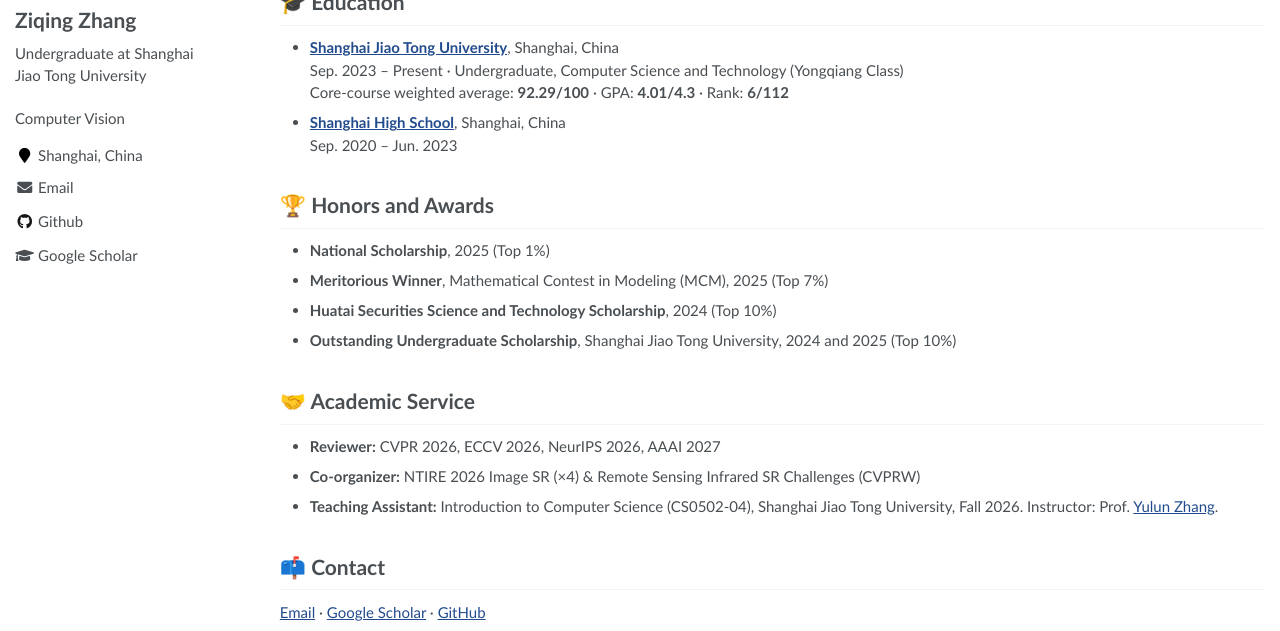
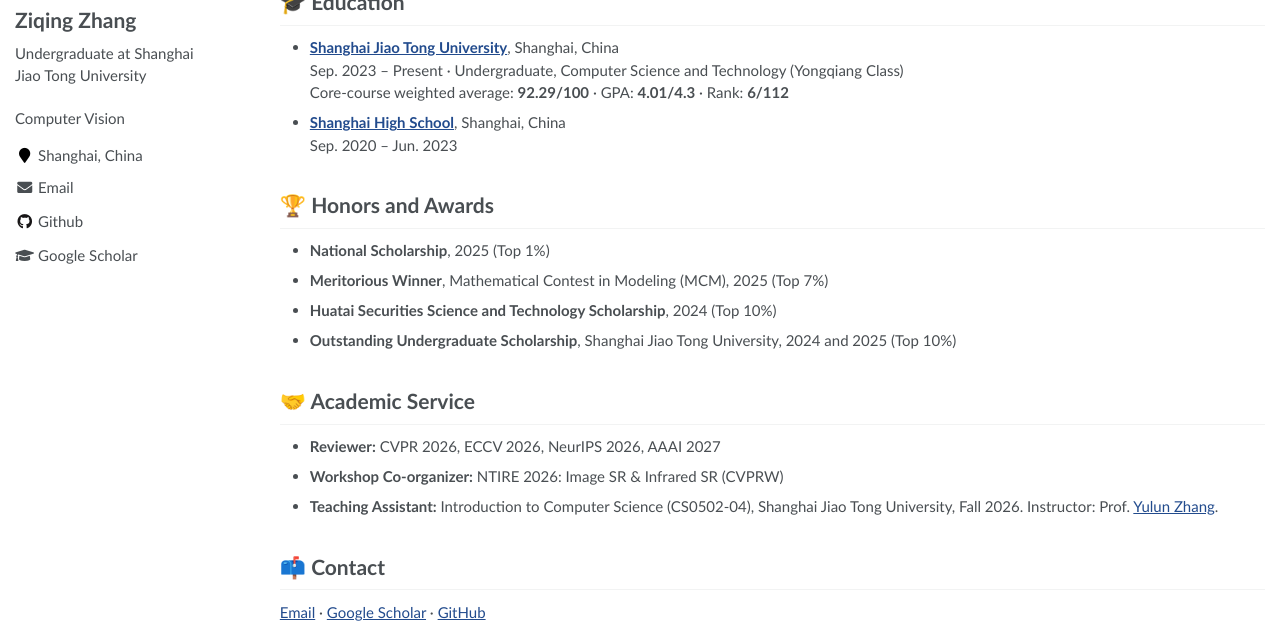
Before and after one commit to zzqingz/zzqingz.github.io, a Jekyll site: the page built from _pages/about.md, in a window 1280 px wide and 900 px high, scrolled down 735 px, cut to the strip 269-900 px from the top of the window. Built offline with Jekyll 4.4.1, drawn with Linux system fonts in a browser that asks for light colours.

Commit message:
Shorten workshop co-organizer entry

```diff
--- a/_pages/about.md
+++ b/_pages/about.md
@@ -80,7 +80,7 @@ Kai Liu<sup>*</sup>, **Ziqing Zhang**<sup>*</sup>, Wenbo Li, Renjing Pei, Fenglo
 # 🤝 Academic Service
 
 - **Reviewer:** CVPR 2026, ECCV 2026, NeurIPS 2026, AAAI 2027
-- **Co-organizer:** NTIRE 2026 Image SR (×4) & Remote Sensing Infrared SR Challenges (CVPRW)
+- **Workshop Co-organizer:** NTIRE 2026: Image SR & Infrared SR (CVPRW)
 - **Teaching Assistant:** Introduction to Computer Science (CS0502-04), Shanghai Jiao Tong University, Fall 2026. Instructor: Prof. [Yulun Zhang](https://yulunzhang.com/).
 
 <span class="anchor" id="contact"></span>
```
